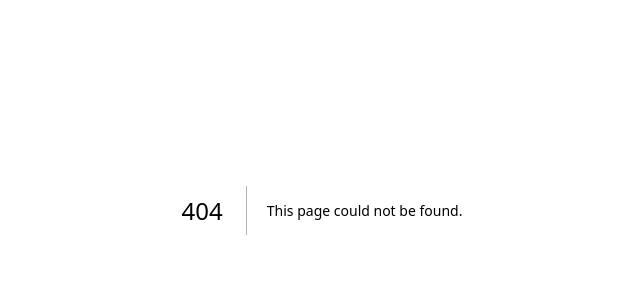
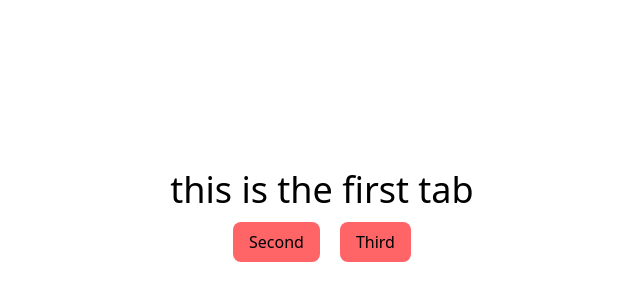
Before and after one commit to SrijanTrivedi00/Solutions-GreatFrontend, a Next.js app: page /Tabs-switch in a window 1280 px wide. Before the commit this address had no page. Shown: the part 190-490 px from the top of the page, without its empty margins (318-958 px from the left). Built offline with nearby package versions, Linux system fonts and the light colour scheme.

Commit message:
Active tabs

```diff
--- /dev/null
+++ b/app/Tabs-switch/page.jsx
@@ -0,0 +1,91 @@
+"use client";
+import { useState } from "react";
+
+const First = ({ setactiveTab }) => {
+  return (
+    <div className="flex flex-col items-center">
+      <h1 className="text-4xl text-black my-3 text-center">
+        this is the first tab
+      </h1>
+
+      <div className="flex justify-center gap-5">
+        <button
+          onClick={() => setactiveTab("Second")}
+          className="bg-red-400 rounded-lg px-4 py-2"
+        >
+          Second
+        </button>
+        <button
+          onClick={() => setactiveTab("Third")}
+          className="bg-red-400 rounded-lg px-4 py-2"
+        >
+          Third
+        </button>
+      </div>
+    </div>
+  );
+};
+
+const Second = ({ setactiveTab }) => {
+  return (
+    <div className="flex flex-col items-center">
+      <h1 className="text-4xl text-black my-3 text-center">Second</h1>
+
+      <div className="flex justify-center gap-5">
+        <button
+          onClick={() => setactiveTab("First")}
+          className="bg-red-400 rounded-lg px-4 py-2"
+        >
+          First
+        </button>
+        <button
+          onClick={() => setactiveTab("Third")}
+          className="bg-red-400 rounded-lg px-4 py-2"
+        >
+          Third
+        </button>
+      </div>
+    </div>
+  );
+};
+
+const Third = ({ setactiveTab }) => {
+  return (
+    <div className="flex flex-col items-center">
+      <h1 className="text-4xl text-black my-3 text-center">Third</h1>
+
+      <div className="flex justify-center gap-5">
+        <button
+          onClick={() => setactiveTab("Second")}
+          className="bg-red-400 rounded-lg px-4 py-2"
+        >
+          Second
+        </button>
+        <button
+          onClick={() => setactiveTab("First")}
+          className="bg-red-400 rounded-lg px-4 py-2"
+        >
+          First
+        </button>
+      </div>
+    </div>
+  );
+};
+
+const TabSwitch = () => {
+  const [activeTab, setactiveTab] = useState("First");
+
+  return (
+    <div className="flex justify-center items-center h-screen">
+      {activeTab === "First" ? (
+        <First setactiveTab={setactiveTab} />
+      ) : activeTab === "Second" ? (
+        <Second setactiveTab={setactiveTab} />
+      ) : (
+        <Third setactiveTab={setactiveTab} />
+      )}
+    </div>
+  );
+};
+
+export default TabSwitch;
```
